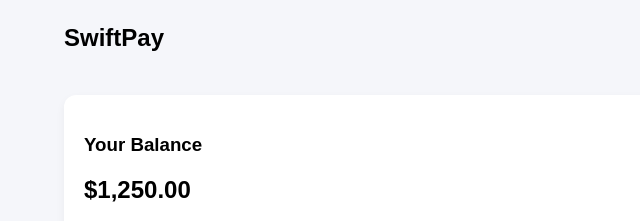
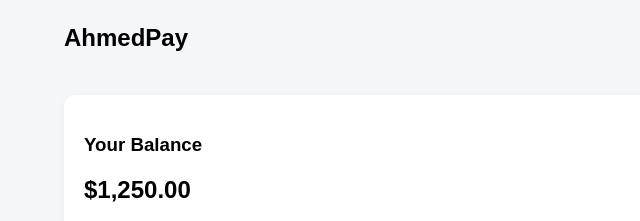
Before and after one commit to Ahmed-ui-code/portfolio-website, a plain HTML site: page fintech.html in a window 1280 px wide. Shown: the top 221 px of the page, 0-640 px from the left. Drawn offline with Linux system fonts and the light colour scheme.

Commit message:
Update fintech.html

```diff
--- a/fintech.html
+++ b/fintech.html
@@ -10,7 +10,7 @@
 
 <div class="container">
     <nav>
-        <h2>SwiftPay</h2>
+        <h2>AhmedPay</h2>
         <button class="send-btn">Send Money</button>
     </nav>
 
```
